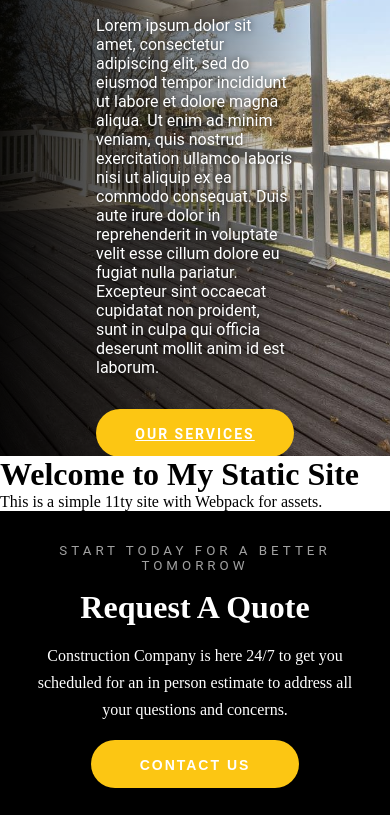
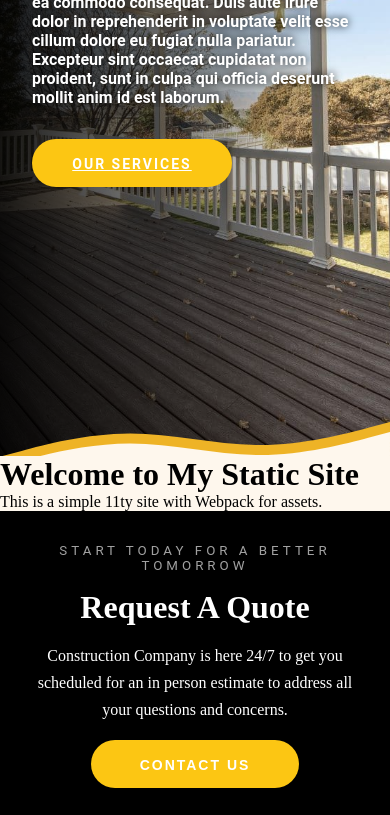
Before and after one commit to krovinskii/TOP-Homepage, an Eleventy site: page src/index.md in a window 390 px wide. Shown: the part 364-1179 px from the top of the page. Built offline with nearby package versions, Linux system fonts and the light colour scheme; Eleventy itself is replaced by a stand-in of ours; files that its build step writes are made by us from their sources.

Commit message:
feat(hero): mobile friendly

```diff
--- a/src/_includes/hero.html
+++ b/src/_includes/hero.html
@@ -14,4 +14,28 @@
       <a href="" class="services-btn">Our Services</a>
     </div>
   </div>
+  <div class="wave-container">
+    <svg
+      xmlns="http://www.w3.org/2000/svg"
+      viewBox="0 0 1440 220"
+      class="wave1"
+    >
+      <path
+        fill="#EEB326"
+        fill-opacity="1"
+        d="M0,224L80,202.7C160,181,320,139,480,138.7C640,139,800,181,960,181.3C1120,181,1280,139,1360,117.3L1440,96L1440,320L1360,320C1280,320,1120,320,960,320C800,320,640,320,480,320C320,320,160,320,80,320L0,320Z"
+      ></path>
+    </svg>
+    <svg
+      xmlns="http://www.w3.org/2000/svg"
+      viewBox="0 0 1440 220"
+      class="wave2"
+    >
+      <path
+        fill="#FEF7ED"
+        fill-opacity="1"
+        d="M0,224L80,202.7C160,181,320,139,480,138.7C640,139,800,181,960,181.3C1120,181,1280,139,1360,117.3L1440,96L1440,320L1360,320C1280,320,1120,320,960,320C800,320,640,320,480,320C320,320,160,320,80,320L0,320Z"
+      ></path>
+    </svg>
+  </div>
 </div>
--- a/src/assets/css/styles.css
+++ b/src/assets/css/styles.css
@@ -17,6 +17,7 @@ body {
   display: flex;
   flex-direction: column;
   min-height: 100vh;
+  background-color: #fef7ed;
 }
 
 /*-------------------NAV-----------------*/
@@ -907,3 +908,44 @@ small {
   padding-right: 1rem;
   box-sizing: border-box;
 }
+/* Wave Transition for Hero Section */
+.hero-container {
+  position: relative;
+}
+
+.wave-container {
+  position: absolute;
+  bottom: 0;
+  left: 0;
+  width: 100%;
+  overflow: hidden;
+  line-height: 0;
+}
+
+.wave {
+  width: 100%;
+  /* Reduce the height to make the wave smaller */
+  height: 80px; /* You can adjust this value to make it even smaller if needed */
+  display: block;
+}
+.wave1 {
+  position: absolute;
+  top: 0;
+  left: 0;
+}
+.wave2 {
+  position: relative;
+  top: 10px;
+}
+@media only screen and (max-width: 768px) {
+  .hero-inner {
+    padding: 0rem 2rem;
+  }
+  .hero-text-container {
+    padding: 1rem 0rem;
+  }
+  .hero-text-container p {
+    text-shadow: 0px 0px 8px rgba(0, 0, 0, 1);
+    font-weight: 600;
+  }
+}
--- a/todo.txt
+++ b/todo.txt
@@ -1,2 +1,3 @@
 Configure prettier and vscode for nunjucks files
 our services hero btn clipped into left
+learn svg overlay for hero
```
Also changed, not shown: 2 other files.
